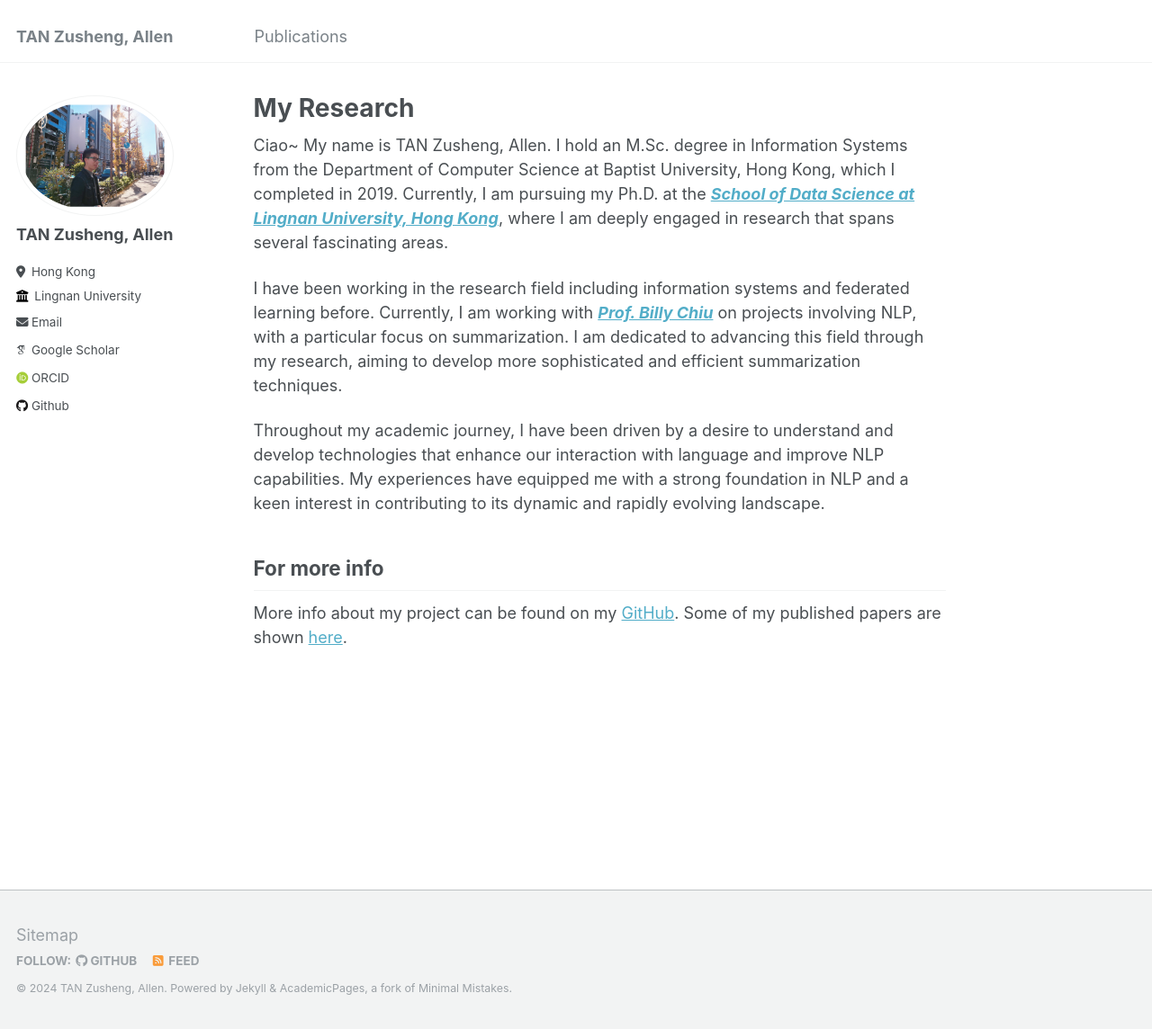
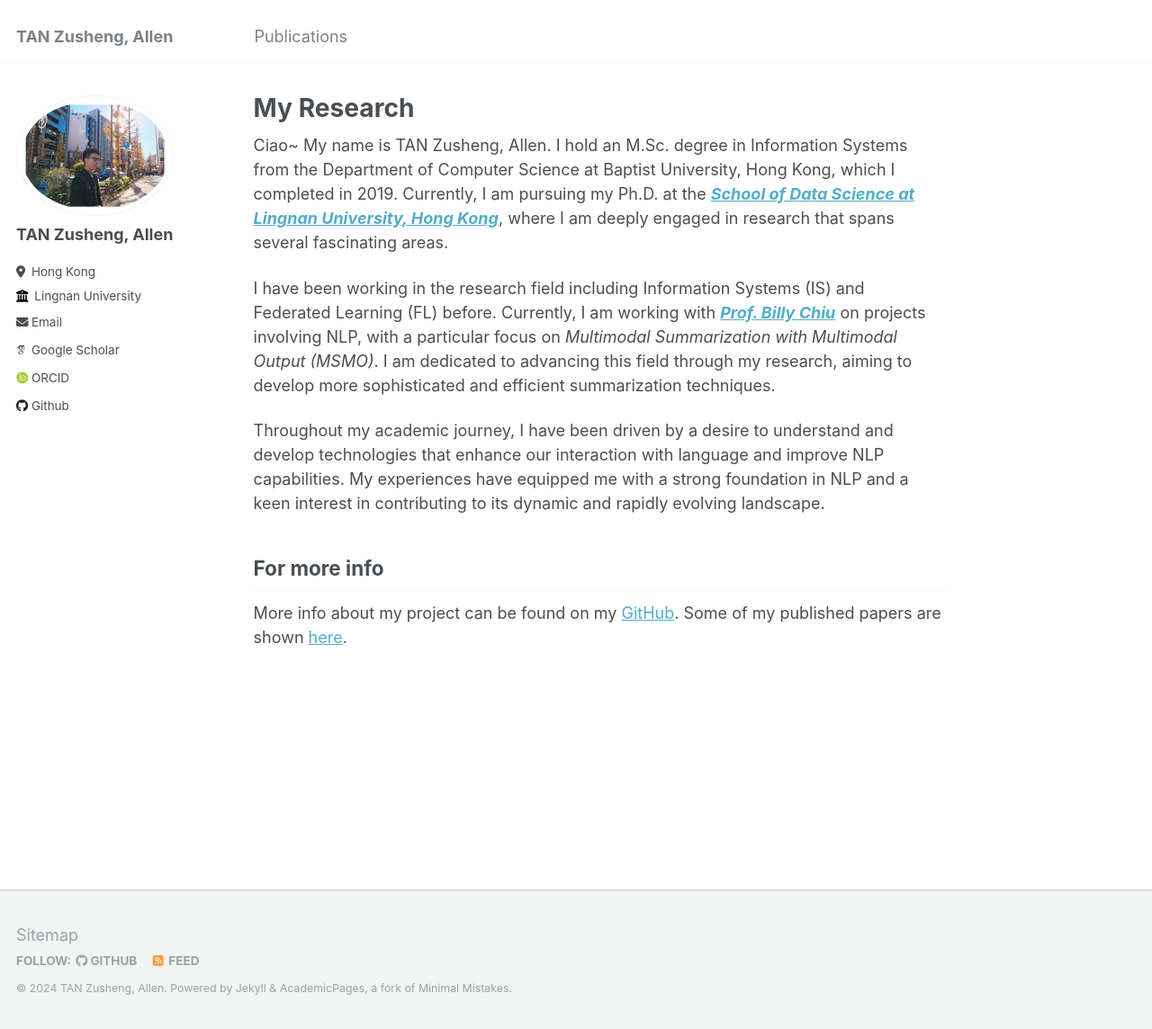
Before and after one commit to allent4n/allent4n.github.io, a Jekyll site: the page built from _pages/about.md, in a window 1280 px wide and 1144 px high. Shown: the whole window at 90% size. Built offline with Jekyll 4.4.1, drawn with Linux system fonts in a browser that asks for light colours; some web fonts are replaced.

Commit message:
Update about.md

```diff
--- a/_pages/about.md
+++ b/_pages/about.md
@@ -9,7 +9,7 @@ redirect_from:
 Ciao~
 My name is TAN Zusheng, Allen. I hold an M.Sc. degree in Information Systems from the Department of Computer Science at Baptist University, Hong Kong, which I completed in 2019. Currently, I am pursuing my Ph.D. at the [***School of Data Science at Lingnan University, Hong Kong***](https://www.ln.edu.hk/sds), where I am deeply engaged in research that spans several fascinating areas.
 
-I have been working in the research field including information systems and federated learning before. Currently, I am working with [***Prof. Billy Chiu***](https://billy322.github.io/) on projects involving NLP, with a particular focus on summarization. I am dedicated to advancing this field through my research, aiming to develop more sophisticated and efficient summarization techniques.
+I have been working in the research field including Information Systems (IS) and Federated Learning (FL) before. Currently, I am working with [***Prof. Billy Chiu***](https://billy322.github.io/) on projects involving NLP, with a particular focus on *Multimodal Summarization with Multimodal Output (MSMO)*. I am dedicated to advancing this field through my research, aiming to develop more sophisticated and efficient summarization techniques.
 
 Throughout my academic journey, I have been driven by a desire to understand and develop technologies that enhance our interaction with language and improve NLP capabilities. My experiences have equipped me with a strong foundation in NLP and a keen interest in contributing to its dynamic and rapidly evolving landscape.
 
```
